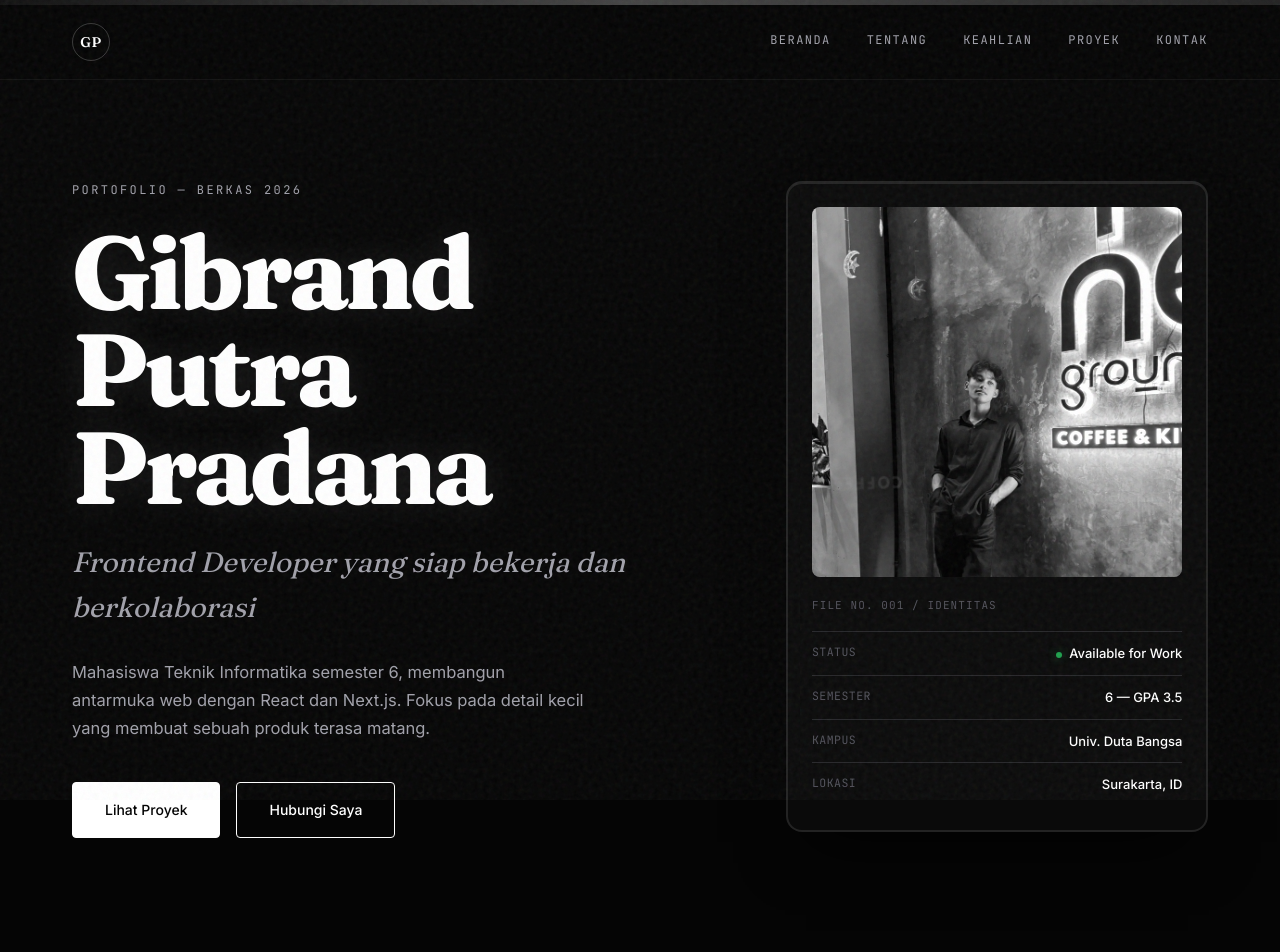
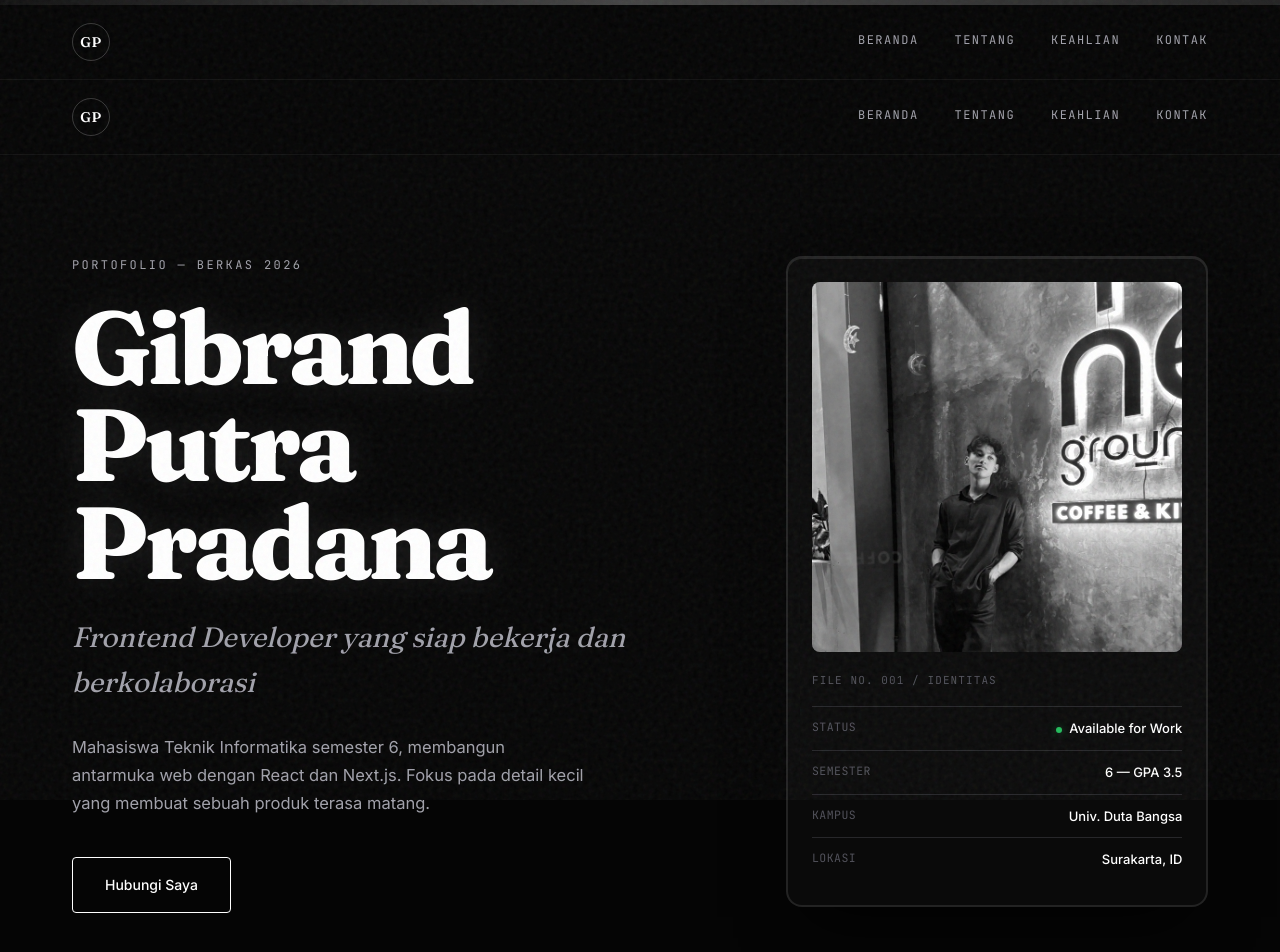
Before and after one commit to Gbrnd-ux/portofolio-magang, a Next.js app: page / in a window 1280 px wide. Shown: the top 952 px of the page. Built offline with nearby package versions, Linux system fonts and the light colour scheme.

Commit message:
feat: hide projects section since all repos are deleted

```diff
--- a/src/app/page.tsx
+++ b/src/app/page.tsx
@@ -1,19 +1,23 @@
+import Navbar from "@/components/Navbar";
 import Hero from "@/components/Hero";
 import About from "@/components/About";
 import Skills from "@/components/Skills";
-import Projects from "@/components/Projects";
 import Contact from "@/components/Contact";
+import Footer from "@/components/Footer";
 import ScrollReveal from "@/components/ScrollReveal";
 
 export default function Home() {
   return (
     <>
+      <Navbar />
+      <main>
+        <Hero />
+        <About />
+        <Skills />
+        <Contact />
+      </main>
+      <Footer />
       <ScrollReveal />
-      <Hero />
-      <About />
-      <Skills />
-      <Projects />
-      <Contact />
     </>
   );
 }
--- a/src/components/Hero.tsx
+++ b/src/components/Hero.tsx
@@ -12,7 +12,6 @@ export default function Hero() {
           <p className="role">Frontend Developer yang siap bekerja dan berkolaborasi</p>
           <p className="desc">Mahasiswa Teknik Informatika semester 6, membangun antarmuka web dengan React dan Next.js. Fokus pada detail kecil yang membuat sebuah produk terasa matang.</p>
           <div className="btn-row">
-            <a href="#projects" className="btn btn-primary">Lihat Proyek</a>
             <a href="#contact" className="btn btn-outline">Hubungi Saya</a>
           </div>
         </div>
--- a/src/components/Navbar.tsx
+++ b/src/components/Navbar.tsx
@@ -13,7 +13,6 @@ export default function Navbar() {
           <Link href="#home" onClick={() => setIsOpen(false)}>Beranda</Link>
           <Link href="#about" onClick={() => setIsOpen(false)}>Tentang</Link>
           <Link href="#skills" onClick={() => setIsOpen(false)}>Keahlian</Link>
-          <Link href="#projects" onClick={() => setIsOpen(false)}>Proyek</Link>
           <Link href="#contact" onClick={() => setIsOpen(false)}>Kontak</Link>
         </nav>
         <button
```
